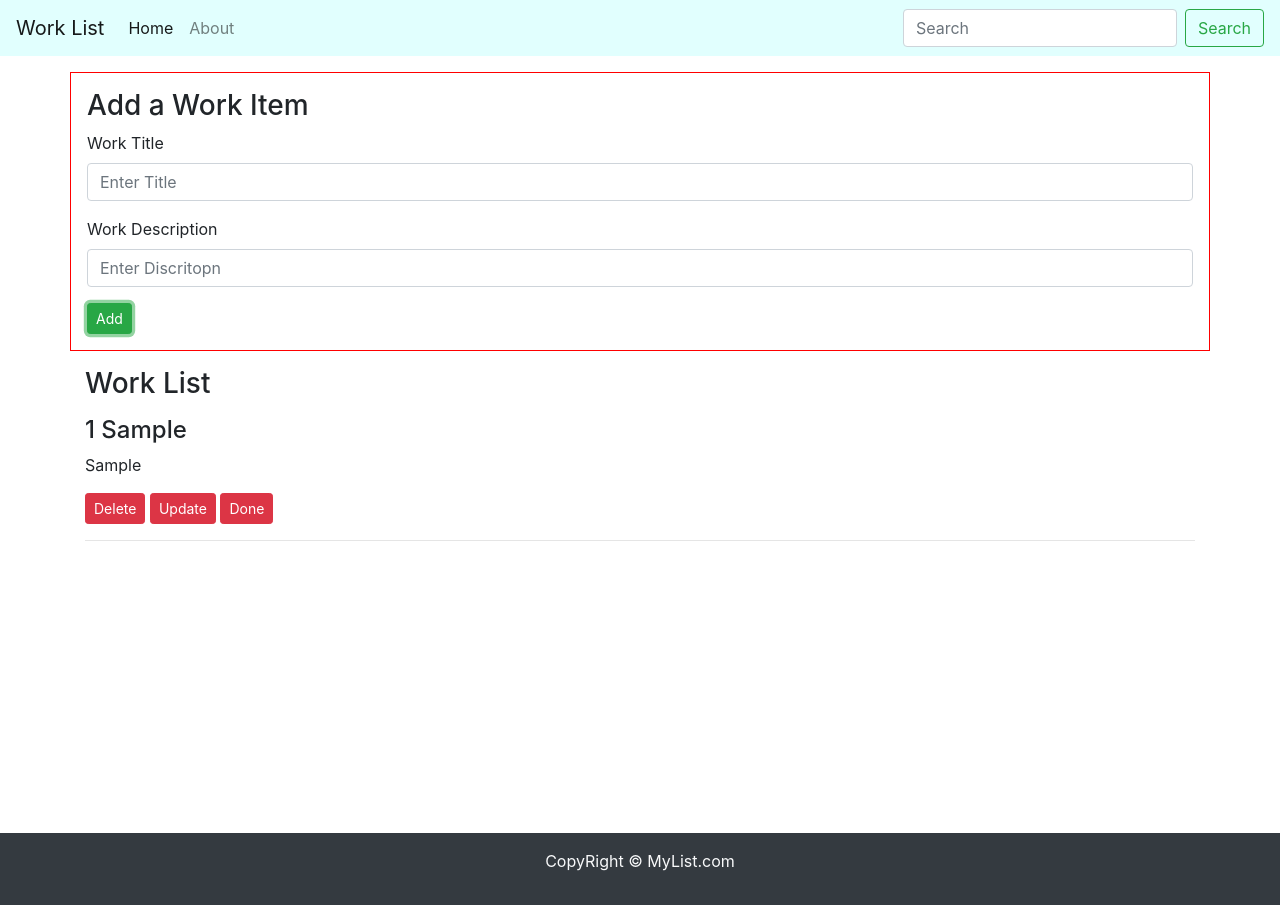
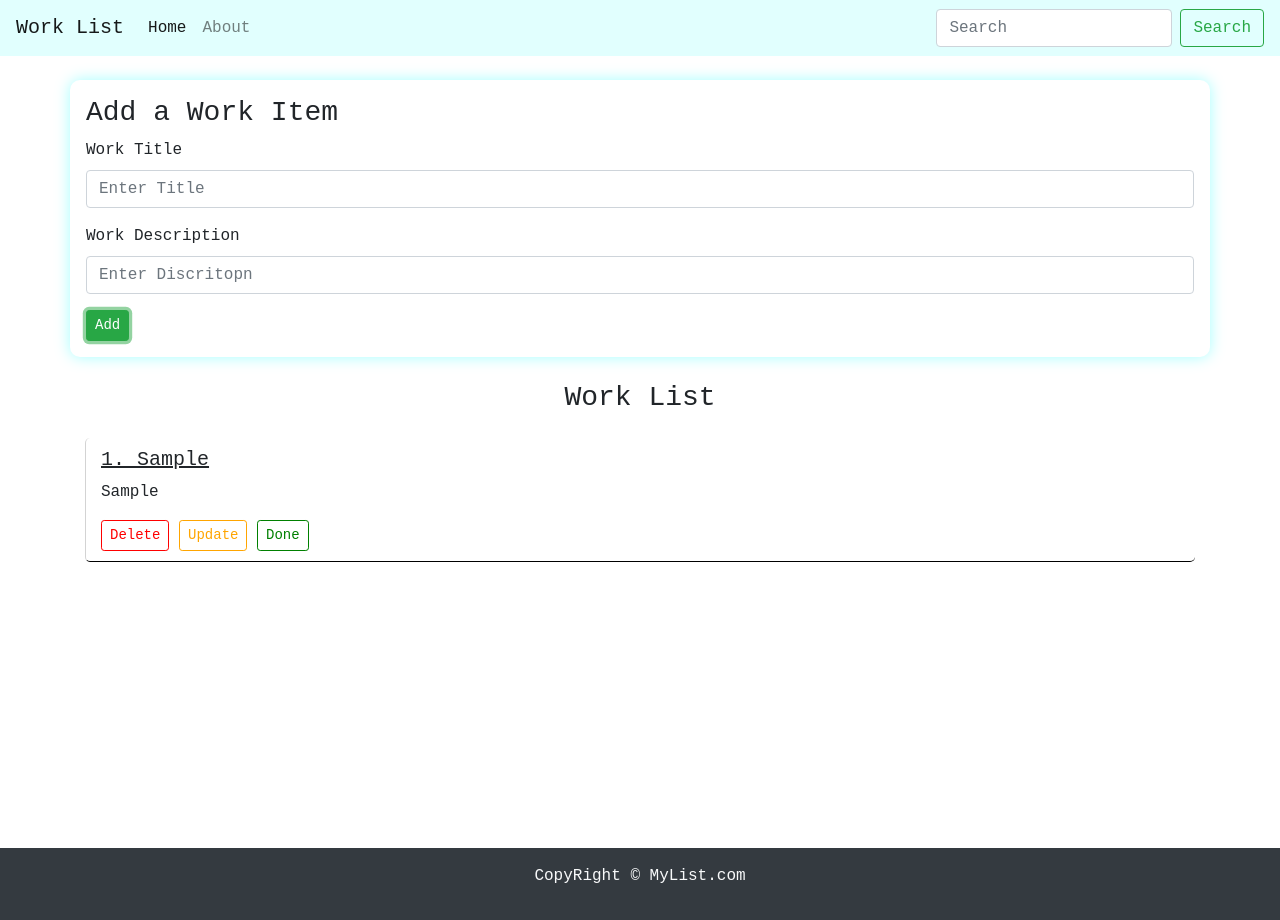
Before and after one commit to chahatjain2527/ToDoList, a React (Create React App) app: page / in a window 1280 px wide. Both pictures are taken after typing "Sample", "Sample" into the empty fields and a click on the button "Add". Built offline with nearby package versions, Linux system fonts and the light colour scheme.

Commit message:
apply CSS in different file

```diff
--- a/public/index.html
+++ b/public/index.html
@@ -29,7 +29,7 @@
 
     <title>MyList</title>
   </head>
-  <body>
+  <body style="font-family: monospace">
     <noscript>You need to enable JavaScript to run this app.</noscript>
     <div id="root"></div>
     <!--
--- a/src/Components/AddTodo.js
+++ b/src/Components/AddTodo.js
@@ -24,7 +24,7 @@ export default function AddTodo(props) {
         }
     };
     return (
-        <div className='container my-3 p-3' style={{border:'1px solid red'}} >
+        <div className='container my-4 p-3' style={{boxShadow: '0px 0px 15px 0px #a5ffff',borderRadius: '10px'}} >
             <h3>Add a Work Item</h3>
             <form onSubmit={submit}>
                 <div className="form-group">
--- a/src/Components/TodoItem.js
+++ b/src/Components/TodoItem.js
@@ -7,15 +7,41 @@ export default function TodoItem(props) {
       background: "aliceblue",
     })
   }
+  const _style= {
+    h4:{
+      textDecoration:"underline"
+    },
+    div:{
+      padding:"10px 15px",
+      marginBottom:"10px",
+      borderLeft: "1px solid lightgray",
+      borderBottom: "1px solid black",
+      borderRadius:"5px",
+    },
+    buttonD:{
+      border:'1px solid red',
+      background:"none",
+      color:"red"
+    },
+    buttonU:{
+      border:'1px solid orange',
+      background:"none",
+      color:"orange"
+    },
+    buttonE:{
+      border:'1px solid green',
+      background:"none",
+      color:"green"
+    }
+  }
   return (<>
-    <div style={ItemStyle}>
-      <h4>{`${props.todo.sNo} ${props.todo.title}`}</h4>
+    <div style={{ ...ItemStyle, ..._style.div,wordWrap:"break-word" }}>
+      <h5 style={_style.h4}>{`${props.todo.sNo}. ${props.todo.title}`}</h5>
       <p>{props.todo.description}</p>
-      <button className='btn btn-sm btn-danger' onClick={()=>{props.onDelete(props.todo)}} >Delete</button>&nbsp;
-      { props.todo.status && <><button className='btn btn-sm btn-danger'onClick={()=>{props.onUpdate(props.todo)}}>Update</button>&nbsp;
-      <button className='btn btn-sm btn-danger'onClick={()=>{props.Done(props.todo); done();}}>Done</button></>}
+      <button className='btn btn-sm' onClick={()=>{props.onDelete(props.todo)}} style={_style.buttonD} >Delete</button>&nbsp;
+      { props.todo.status && <><button className='btn btn-sm'onClick={()=>{props.onUpdate(props.todo)}} style={_style.buttonU}>Update</button>&nbsp;
+      <button className='btn btn-sm'onClick={()=>{props.Done(props.todo); done();}} style={_style.buttonE}>Done</button></>}
     </div>
-    <hr/>
     </>
   )
 }
--- a/src/Components/Todos.js
+++ b/src/Components/Todos.js
@@ -2,10 +2,15 @@ import React from 'react'
 import TodoItem from './TodoItem';
 
 export default function Todos(props) {
+  const _style={
+    h4:{
+      color:"red",padding:'5px'
+    }
+  }
   return (
     <div className='container' >
-      <h3 className='my-3' >Work List</h3>
-      {props.ToDoList.length === 0 ? <h4>No work to do</h4> :
+      <h3 className='my-4 text-center ' >Work List</h3>
+      {props.ToDoList.length === 0 ? <h5 style={_style.h4} >No Work To Do</h5> :
       props.ToDoList.map((todo)=>{
         return (<TodoItem todo={todo} key={todo.sNo} onDelete={props.onDelete} onUpdate={props.onUpdate} Done={props.Done} />);
       })
```
